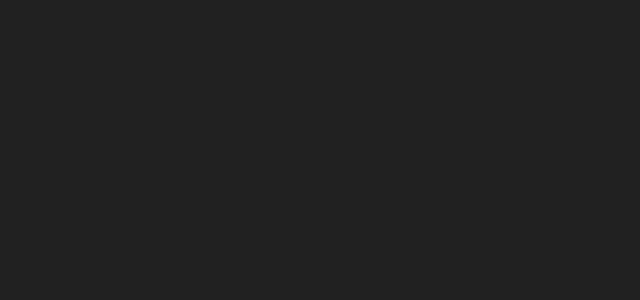
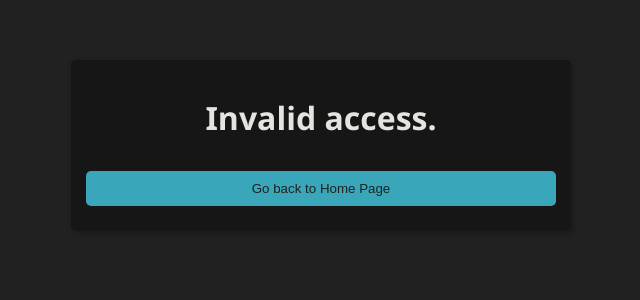
Before and after one commit to bounswe/bounswe2024group12, a React (Create React App) app in the folder app/frontend/playlog/: page /signup-success in a window 1280 px wide. Before the commit this address had no page. Shown: the top 300 px of the page, without its empty margins (319-959 px from the left). Built offline with nearby package versions, Linux system fonts and the light colour scheme.

Commit message:
feat(frontend): added pages for successful sign up and invalid access

```diff
--- a/app/frontend/playlog/src/App.js
+++ b/app/frontend/playlog/src/App.js
@@ -2,6 +2,7 @@
 import LoginPage from './pages/LoginPage';
 import SignUpPage from './pages/SignUpPage';
 import HomePage from './pages/HomePage';
+import SignUpSuccessPage from './pages/SignUpSuccessPage';
 import { BrowserRouter as Router, Route, Routes } from 'react-router-dom';
 
 
@@ -11,8 +12,10 @@
     <Router>
       <Routes>
         <Route path="/" element={<HomePage />} />
+        <Route path="/home" element={<HomePage />} />
         <Route path="/login" element={<LoginPage />} />
         <Route path="/signup" element={<SignUpPage />} />
+        <Route path="/signup-success" element={<SignUpSuccessPage />} />
       </Routes>
     </Router>
 
--- /dev/null
+++ b/app/frontend/playlog/src/components/common/InvalidAccessCard.jsx
@@ -0,0 +1,24 @@
+import { FormEvent, useState } from 'react';
+import Card from '../common/Card';
+import style from './Card.module.css';
+import { useNavigate } from 'react-router-dom';
+
+export default function InvalidAccessCard() {
+  const navigate = useNavigate();
+
+  function navigateHomePage(event) {
+    navigate('/home');
+  }
+
+  return (
+    <div className={style.Container}>
+      <Card>
+        <h1>Invalid access.</h1>
+        <button style={{width:'100%'}} onClick={navigateHomePage}>
+            Go back to Home Page
+            </button>
+      </Card>
+
+    </div>
+  );
+}
--- a/app/frontend/playlog/src/components/homepage/SignUpCard.jsx
+++ b/app/frontend/playlog/src/components/homepage/SignUpCard.jsx
@@ -9,7 +9,6 @@
     const navigate = useNavigate();
     const [passwordErr, setPasswordErr] = useState("");
     const [usernameErr, setUsernameErr] = useState("");
-    const [properSignUp, setProperSignUp] = useState(false);
 
     async function handleSubmit(event) {
         event.preventDefault();
@@ -35,7 +34,7 @@
         console.log("Username: ", username);
         console.log("Email: ", hashedEmail);
         console.log("Password", hashedPassword);
-        navigate('/login');
+        navigate('/signup-success', {state: {email: email, signUpSuccess: true}});
     }
 
     function checkPasswordCriteria(string){
--- /dev/null
+++ b/app/frontend/playlog/src/components/homepage/SignUpSuccessCard.jsx
@@ -0,0 +1,25 @@
+import { FormEvent, useState } from 'react';
+import Card from '../common/Card';
+import style from './SignUpSuccessCard.module.css';
+import { useLocation } from 'react-router-dom'
+import InvalidAccessCard from '../common/InvalidAccessCard';
+
+export default function SignUpSuccessCard() {
+    const location = useLocation();
+    console.log(location.state)
+    if (location.state === null) {
+        return (
+            <div className={style.Container}>
+                <InvalidAccessCard />
+            </div>);
+    }
+    const email = location.state.email;
+    return (
+        <div className={style.Container}>
+            <Card>
+                <h1>You successfully signed up!</h1>
+                <p>Please check your mailbox for confirmation e-mail.</p>
+            </Card>
+        </div>
+    );
+}
--- /dev/null
+++ b/app/frontend/playlog/src/components/homepage/SignUpSuccessCard.module.css
@@ -0,0 +1,5 @@
+.Container {
+    max-width: 500px;
+    margin: 60px auto;
+    text-align: center;
+}
--- /dev/null
+++ b/app/frontend/playlog/src/pages/SignUpSuccessPage.jsx
@@ -0,0 +1,8 @@
+import SignUpSuccessCard from "../components/homepage/SignUpSuccessCard";
+
+export default function SignUpSuccessPage() {
+
+    return (
+        <SignUpSuccessCard/>
+    );
+}
```
